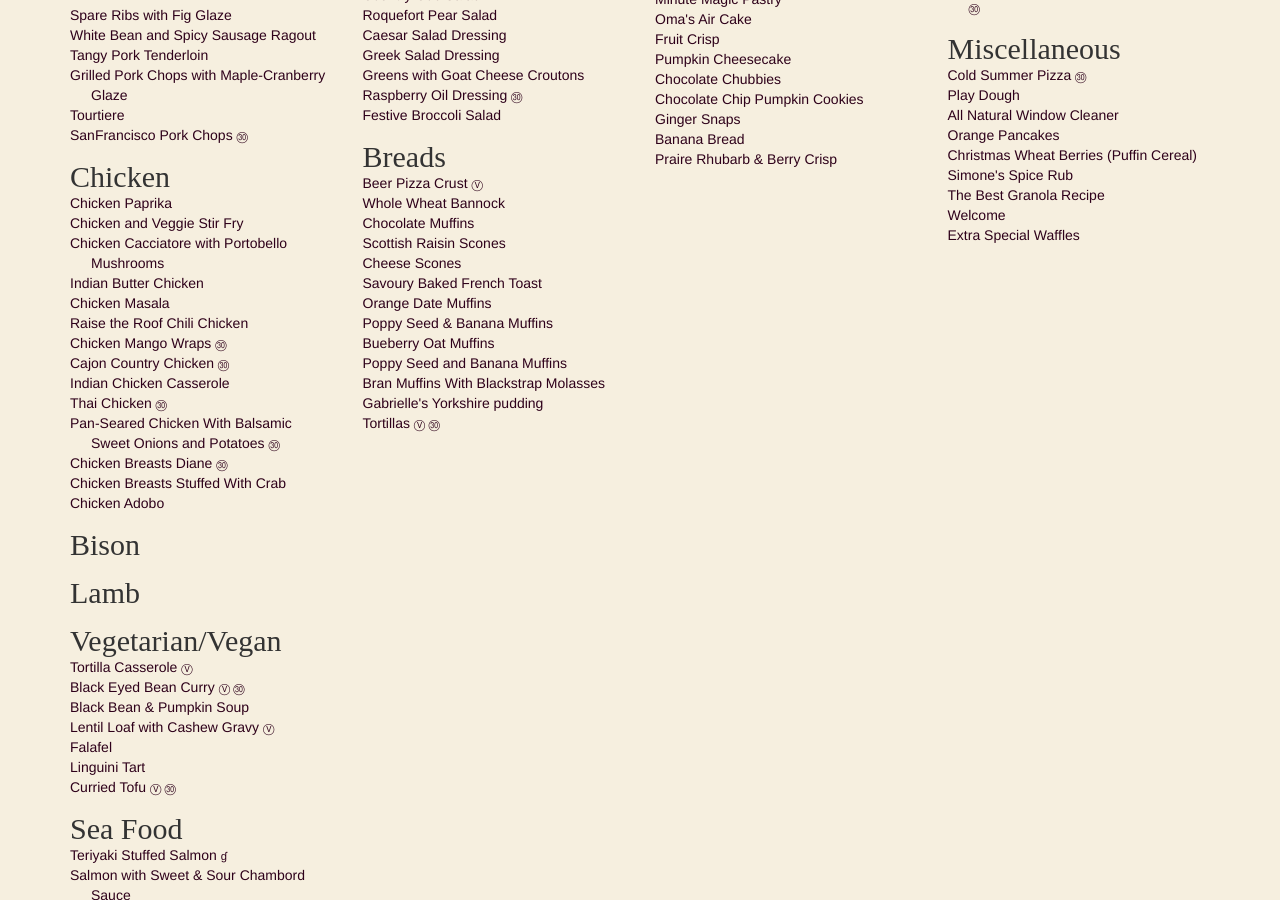
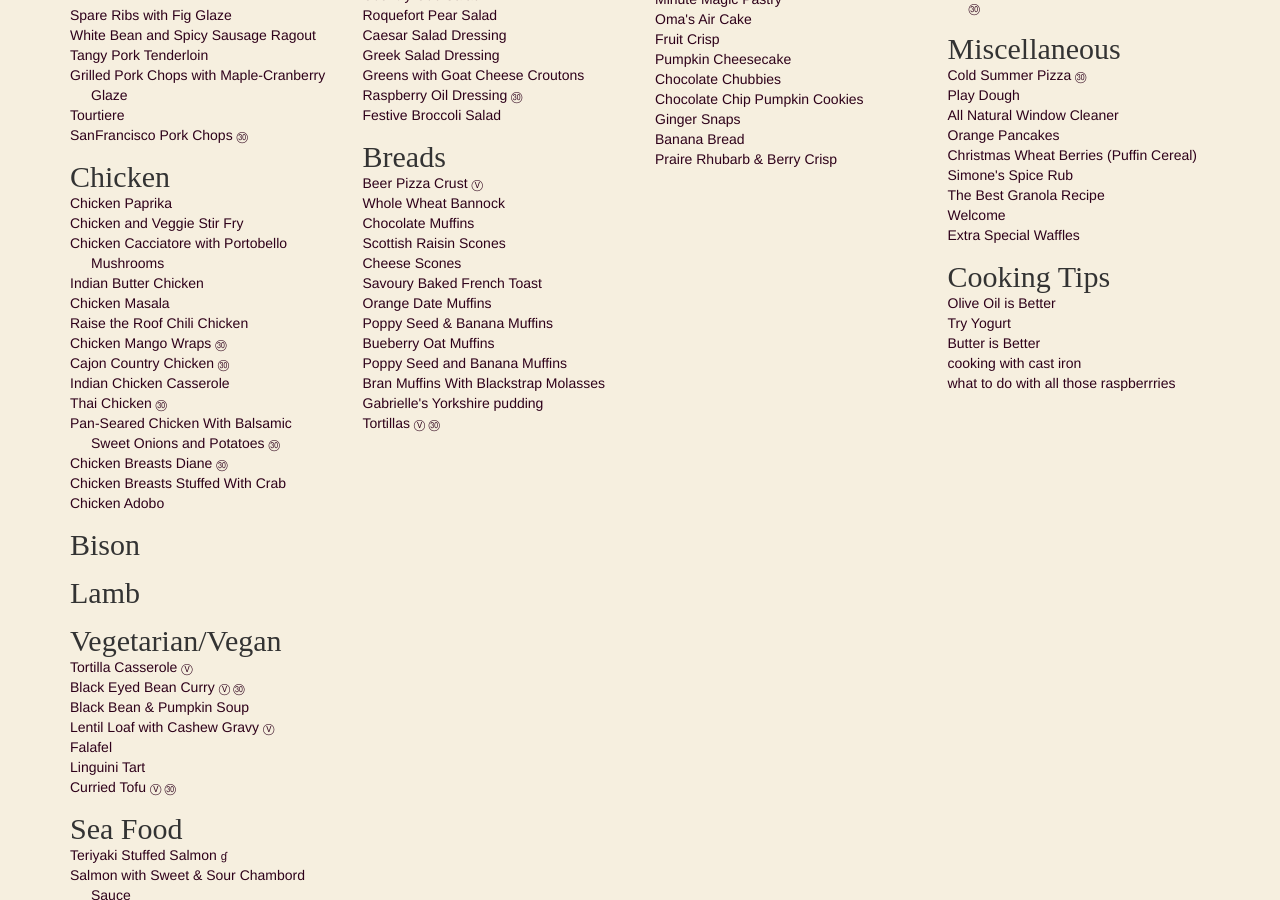
Before and after one commit to JonahBraun/debs-recipes, a Jekyll site: the page built from index.html, in a window 1280 px wide and 900 px high, scrolled down 523 px. Built offline with Jekyll 4.4.1, drawn with Linux system fonts in a browser that asks for light colours; nearby versions of some CDN libraries; some web fonts are replaced; Markdown is read by kramdown in place of the engine named in the settings.

Commit message:
add cookingtips to search and frontpage

```diff
--- a/index.html
+++ b/index.html
@@ -75,6 +75,9 @@ title: Deb's Best Recipes
 		<h2>Miscellaneous</h2>
 			{% assign cat = site.categories.misc %}
 			{% include cat.html %}
+		<h2>Cooking Tips</h2>
+			{% assign cat = site.categories.cookingtips %}
+			{% include cat.html %}
 	</div>
 </div>
 
--- a/search.json
+++ b/search.json
@@ -49,5 +49,8 @@
 	{% assign cat = site.categories.misc %}
 	{% include cat.json %}
 
+	{% assign cat = site.categories.cookingtips %}
+	{% include cat.json %}
+
 	"NOTAPOST": false
 }
```
